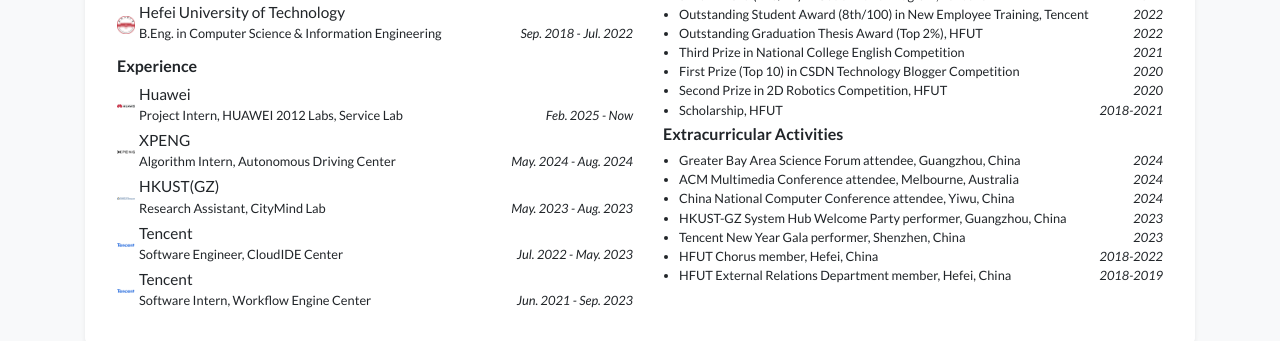
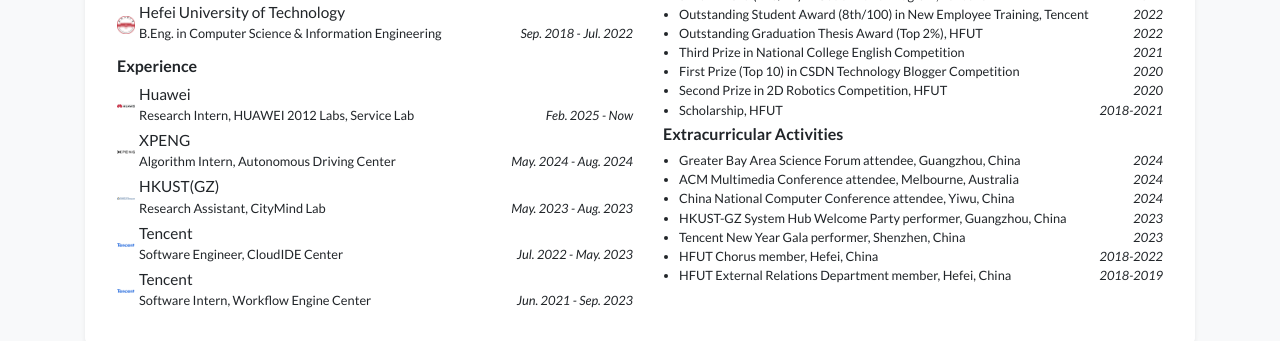
Before and after one commit to thunderlrr/songxinlei.github.io, a Jekyll site: the page built from index.html, in a window 1280 px wide and 900 px high, scrolled down 468 px. Shown: the part 153-494 px from the top of the window. Built offline with Jekyll 4.4.1, drawn with Linux system fonts in a browser that asks for light colours; a style sheet for code colours, icons or effects is not loaded.

Commit message:
update profile

```diff
--- a/_data/profile.yml
+++ b/_data/profile.yml
@@ -48,7 +48,7 @@
 experience:
 - name: Huawei
   logo: /assets/images/badges/Huawei_company.png
-  position: Project Intern, HUAWEI 2012 Labs, Service Lab
+  position: Research Intern, HUAWEI 2012 Labs, Service Lab
   date: Feb. 2025 - Now
 - name: XPENG
   logo: /assets/images/badges/xpeng_company.png
```
